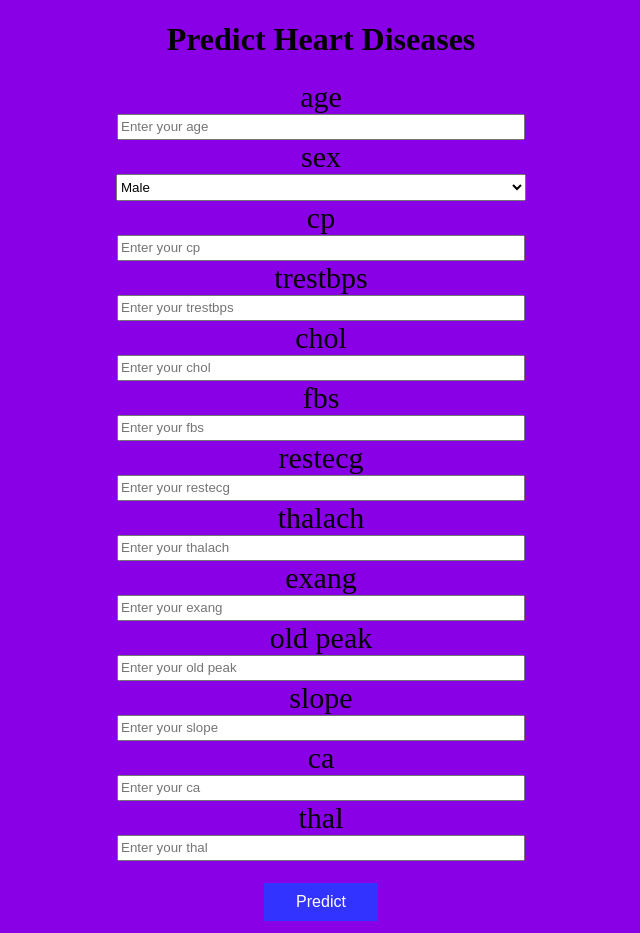
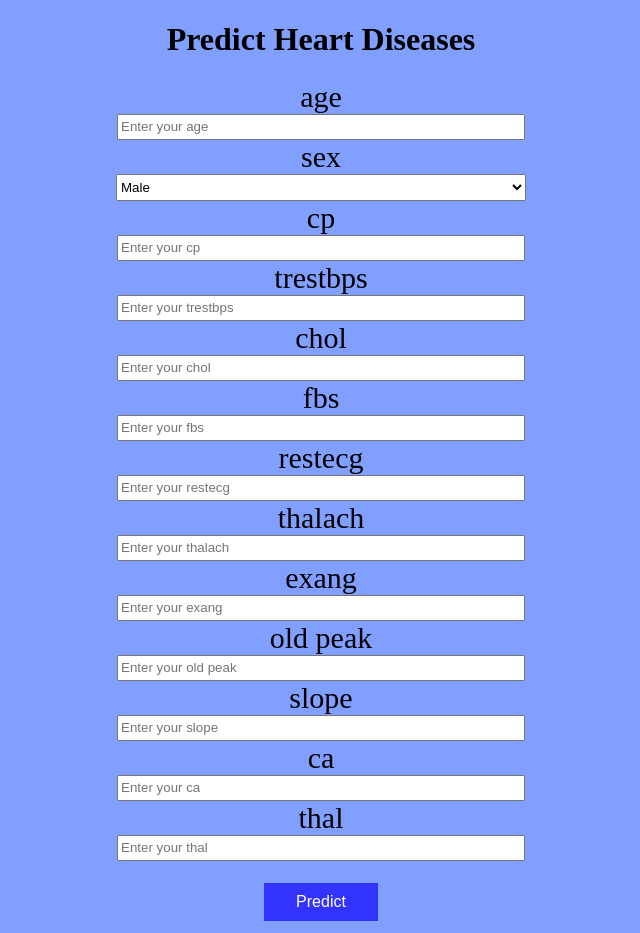
Before and after one commit to pratikdebbarman/Heart_Diseases, a Flask app: page / in a window 1280 px wide. Shown: the whole page, without its empty margins (319-959 px from the left). Run offline with Flask 2, Linux system fonts and the light colour scheme; parts of the project's set-up code (start-up, migrations or seed data) failed here and were passed over.

Commit message:
Update index.html

```diff
--- a/templates/index.html
+++ b/templates/index.html
@@ -14,7 +14,7 @@
 </head>
 <center>
 <style >
-  body {background-color: #8a00e6;
+  body {background-color: #809fff;
     }
   h1 {color: black;}
   k {color: white;}
```
